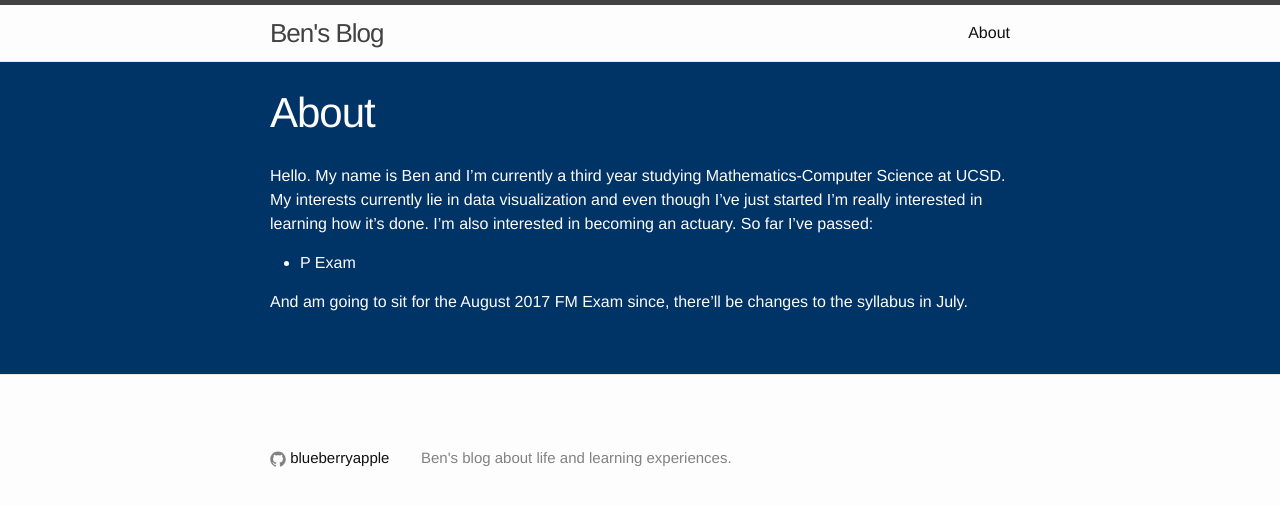
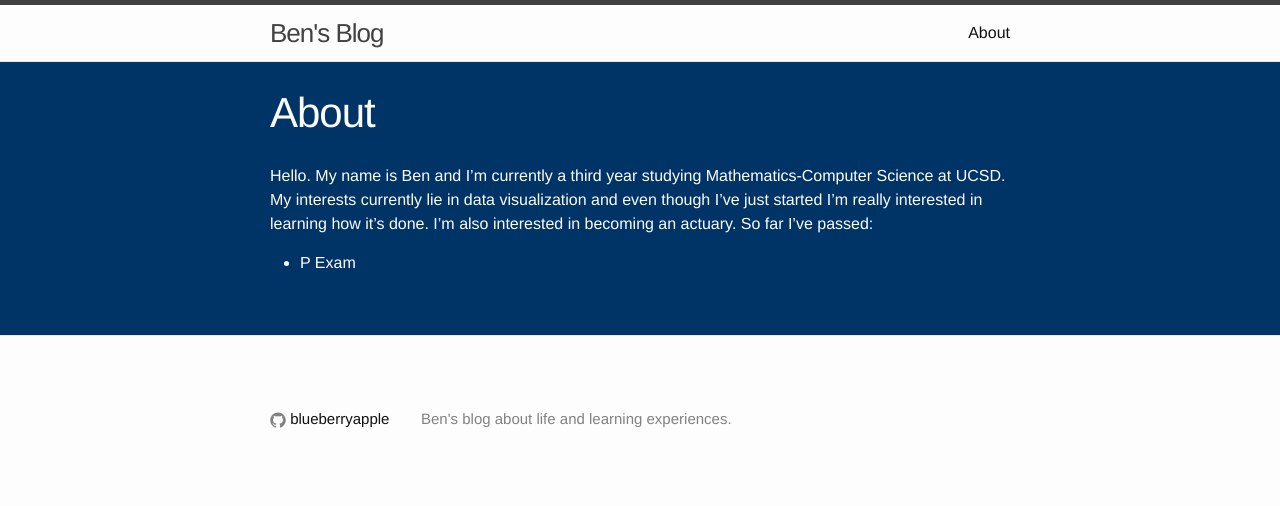
Before and after one commit to blueberryapple/blueberryapple.github.io, a Jekyll site: the page built from about.md, in a window 1280 px wide. Shown: the top 506 px of the page. Built offline with Jekyll 4.4.1, drawn with Linux system fonts in a browser that asks for light colours; Markdown is read by kramdown in place of the engine named in the settings.

Commit message:
removed irrelevant info

```diff
--- a/about.md
+++ b/about.md
@@ -11,6 +11,3 @@
 learning how it's done. I'm also interested in becoming an actuary. So far I've passed:
 
 * P Exam
-
-And am going to sit for the August 2017 FM Exam since, there'll be changes
-to the syllabus in July.
```
